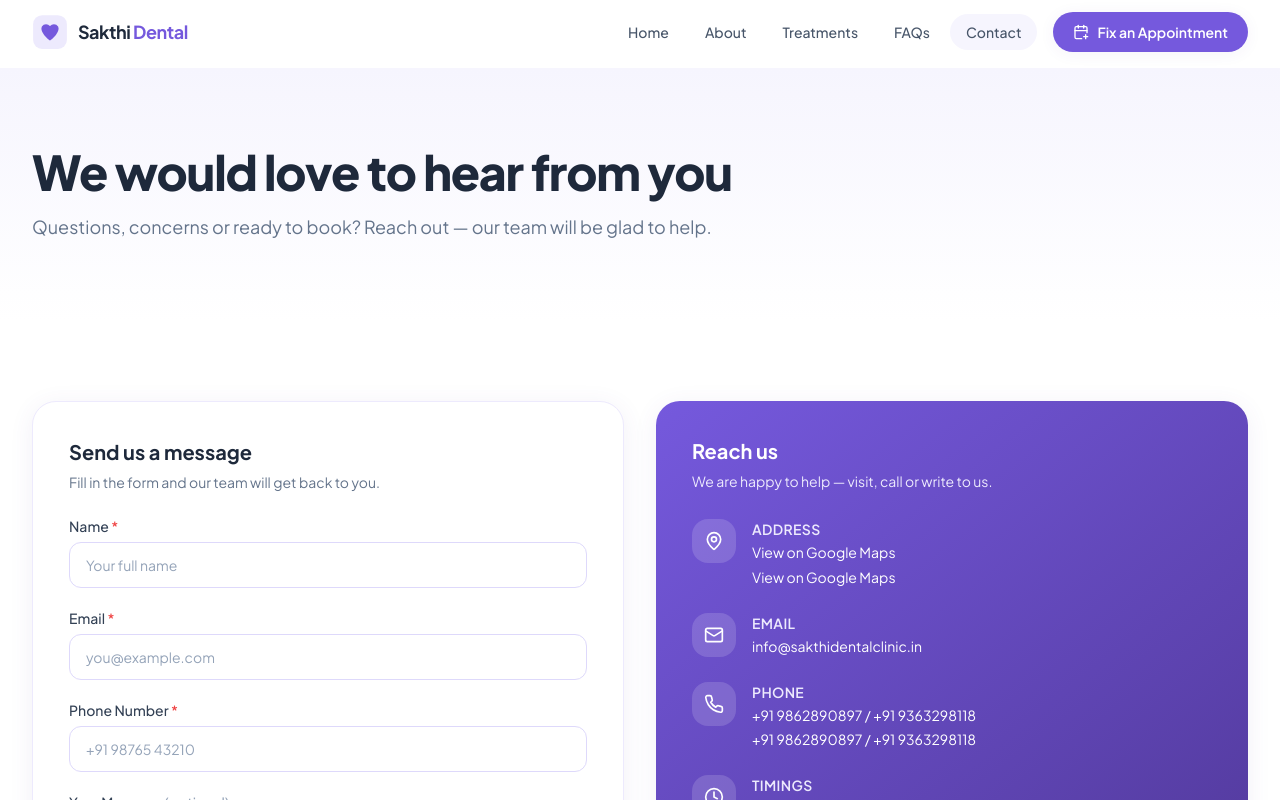
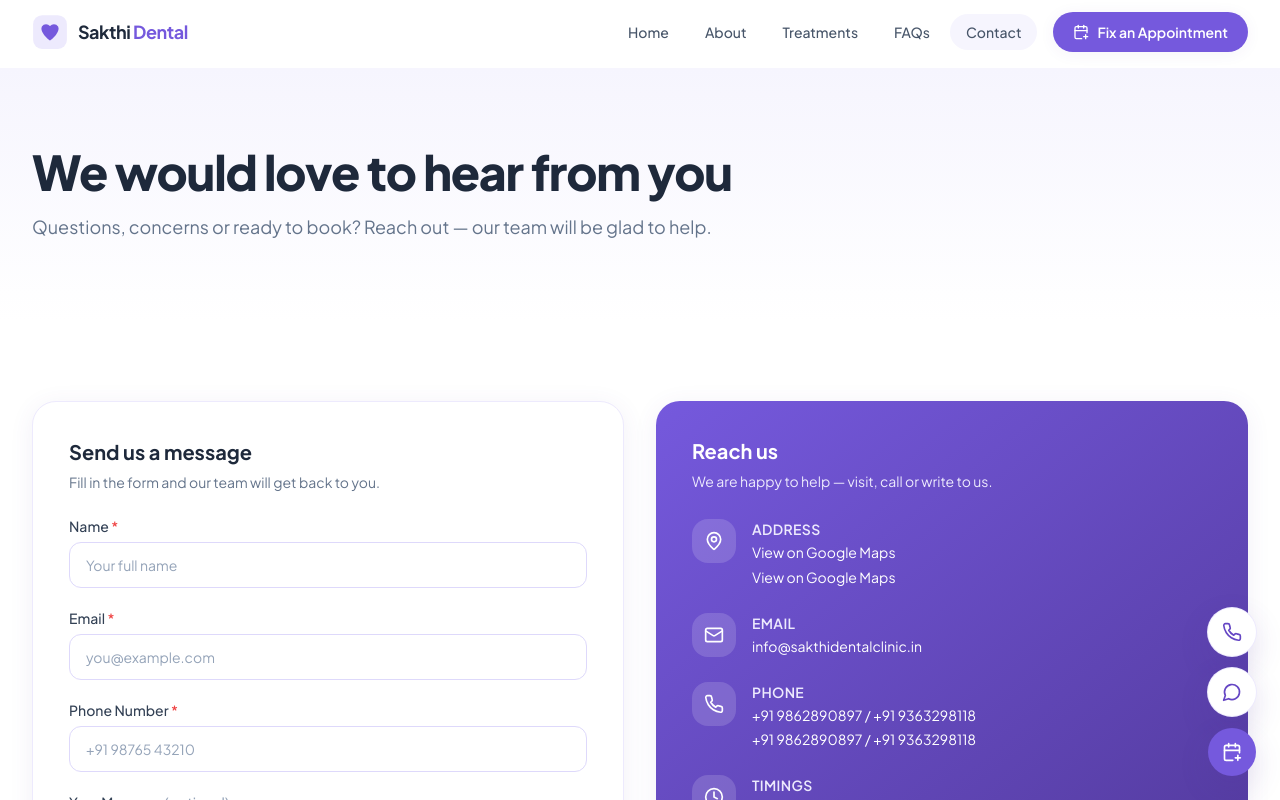
Before and after one commit to deepak251817-collab/sakthi-dental-clinic, a React (Vite) app: page /contact in a window 1280 px wide. Shown: the top 800 px of the page. Built offline with nearby package versions, Linux system fonts and the light colour scheme.

Commit message:
feat: add floating quick contact actions

```diff
--- a/src/App.tsx
+++ b/src/App.tsx
@@ -4,6 +4,7 @@ import { MotionConfig } from 'framer-motion'
 import Navbar from './components/layout/Navbar'
 import Footer from './components/layout/Footer'
 import ScrollToTop from './components/layout/ScrollToTop'
+import FloatingContactBar from './components/contact/FloatingContactBar'
 import { AppointmentProvider } from './components/appointment/AppointmentContext'
 import Home from './pages/Home'
 
@@ -26,7 +27,7 @@ export default function App() {
   return (
     <MotionConfig reducedMotion="user">
       <AppointmentProvider>
-        <div className="flex min-h-screen flex-col bg-white font-sans text-slate-700 antialiased">
+        <div className="flex min-h-screen flex-col bg-white font-sans text-slate-700 antialiased pb-16 lg:pb-0">
           <ScrollToTop />
           <Navbar />
           <main className="flex-1 pt-[68px]">
@@ -43,6 +44,7 @@ export default function App() {
             </Suspense>
           </main>
           <Footer />
+          <FloatingContactBar />
         </div>
       </AppointmentProvider>
     </MotionConfig>
--- /dev/null
+++ b/src/components/contact/FloatingContactBar.tsx
@@ -0,0 +1,125 @@
+import { MessageCircle, Phone, CalendarPlus } from 'lucide-react'
+import { useAppointment } from '../appointment/AppointmentContext'
+
+const WHATSAPP_URL =
+  'https://wa.me/919862890897?text=' +
+  encodeURIComponent('Hello Sakthi Dental Clinic, I would like to enquire about an appointment.')
+
+const PHONE_TEL = 'tel:+919862890897'
+
+interface QuickAction {
+  label: string
+  href?: string
+  onClick?: () => void
+  Icon: typeof Phone
+  /** Visual emphasis for the primary appointment action. */
+  primary?: boolean
+}
+
+/**
+ * Floating quick-contact actions.
+ * Desktop: a vertical action group on the lower right.
+ * Mobile: a fixed bottom bar — Call, WhatsApp and Appointment are one tap away.
+ * These are direct contact actions, not automated booking.
+ */
+export default function FloatingContactBar() {
+  const { openAppointment } = useAppointment()
+
+  const actions: QuickAction[] = [
+    { label: 'Call the clinic', href: PHONE_TEL, Icon: Phone },
+    { label: 'Chat on WhatsApp', href: WHATSAPP_URL, Icon: MessageCircle },
+    { label: 'Fix an Appointment', onClick: () => openAppointment('Floating contact bar'), Icon: CalendarPlus, primary: true },
+  ]
+
+  const shellClasses =
+    'focus-visible:outline focus-visible:outline-2 focus-visible:outline-offset-2 focus-visible:outline-primary-600'
+
+  return (
+    <>
+      {/* Mobile: fixed bottom action bar */}
+      <nav
+        aria-label="Quick contact"
+        className="fixed inset-x-0 bottom-0 z-40 border-t border-primary-100 bg-white/95 shadow-lifted backdrop-blur supports-[backdrop-filter]:bg-white/90 lg:hidden"
+        style={{ paddingBottom: 'env(safe-area-inset-bottom)' }}
+      >
+        <ul className="grid grid-cols-3">
+          {actions.map(({ label, href, onClick, Icon, primary }) => (
+            <li key={label}>
+              {href ? (
+                <a
+                  href={href}
+                  target={href.startsWith('http') ? '_blank' : undefined}
+                  rel={href.startsWith('http') ? 'noreferrer' : undefined}
+                  aria-label={label}
+                  className={`flex flex-col items-center gap-1 py-2.5 text-[11px] font-semibold transition-colors ${shellClasses} ${
+                    primary ? 'text-primary-700' : 'text-slate-600 hover:text-primary-700'
+                  }`}
+                >
+                  <Icon className="h-5 w-5" aria-hidden="true" />
+                  {label.replace(' the clinic', '').replace('Chat on ', '')}
+                </a>
+              ) : (
+                <button
+                  type="button"
+                  onClick={onClick}
+                  aria-label={label}
+                  className={`flex w-full flex-col items-center gap-1 py-2.5 text-[11px] font-semibold transition-colors ${shellClasses} ${
+                    primary ? 'text-primary-700' : 'text-slate-600 hover:text-primary-700'
+                  }`}
+                >
+                  <Icon className="h-5 w-5" aria-hidden="true" />
+                  Appointment
+                </button>
+              )}
+            </li>
+          ))}
+        </ul>
+      </nav>
+
+      {/* Desktop: floating action group, lower right */}
+      <nav
+        aria-label="Quick contact"
+        className="fixed bottom-6 right-6 z-40 hidden flex-col items-end gap-3 lg:flex"
+      >
+        {actions.map(({ label, href, onClick, Icon, primary }) => (
+          <div key={label} className="group relative flex items-center">
+            <span
+              role="tooltip"
+              className="pointer-events-none absolute right-full mr-3 whitespace-nowrap rounded-full bg-slate-800 px-3 py-1.5 text-xs font-medium text-white opacity-0 shadow-soft transition-opacity duration-200 group-hover:opacity-100 group-focus-within:opacity-100"
+            >
+              {label}
+            </span>
+            {href ? (
+              <a
+                href={href}
+                target={href.startsWith('http') ? '_blank' : undefined}
+                rel={href.startsWith('http') ? 'noreferrer' : undefined}
+                aria-label={label}
+                className={`inline-flex h-12 w-12 items-center justify-center rounded-full shadow-lifted transition-all duration-200 hover:-translate-y-0.5 hover:shadow-card ${shellClasses} ${
+                  primary
+                    ? 'bg-primary-600 text-white hover:bg-primary-700'
+                    : 'bg-white text-primary-700 ring-1 ring-primary-100 hover:bg-primary-50'
+                }`}
+              >
+                <Icon className="h-5 w-5" aria-hidden="true" />
+              </a>
+            ) : (
+              <button
+                type="button"
+                onClick={onClick}
+                aria-label={label}
+                className={`inline-flex h-12 w-12 items-center justify-center rounded-full shadow-lifted transition-all duration-200 hover:-translate-y-0.5 hover:shadow-card ${shellClasses} ${
+                  primary
+                    ? 'bg-primary-600 text-white hover:bg-primary-700'
+                    : 'bg-white text-primary-700 ring-1 ring-primary-100 hover:bg-primary-50'
+                }`}
+              >
+                <Icon className="h-5 w-5" aria-hidden="true" />
+              </button>
+            )}
+          </div>
+        ))}
+      </nav>
+    </>
+  )
+}
```
